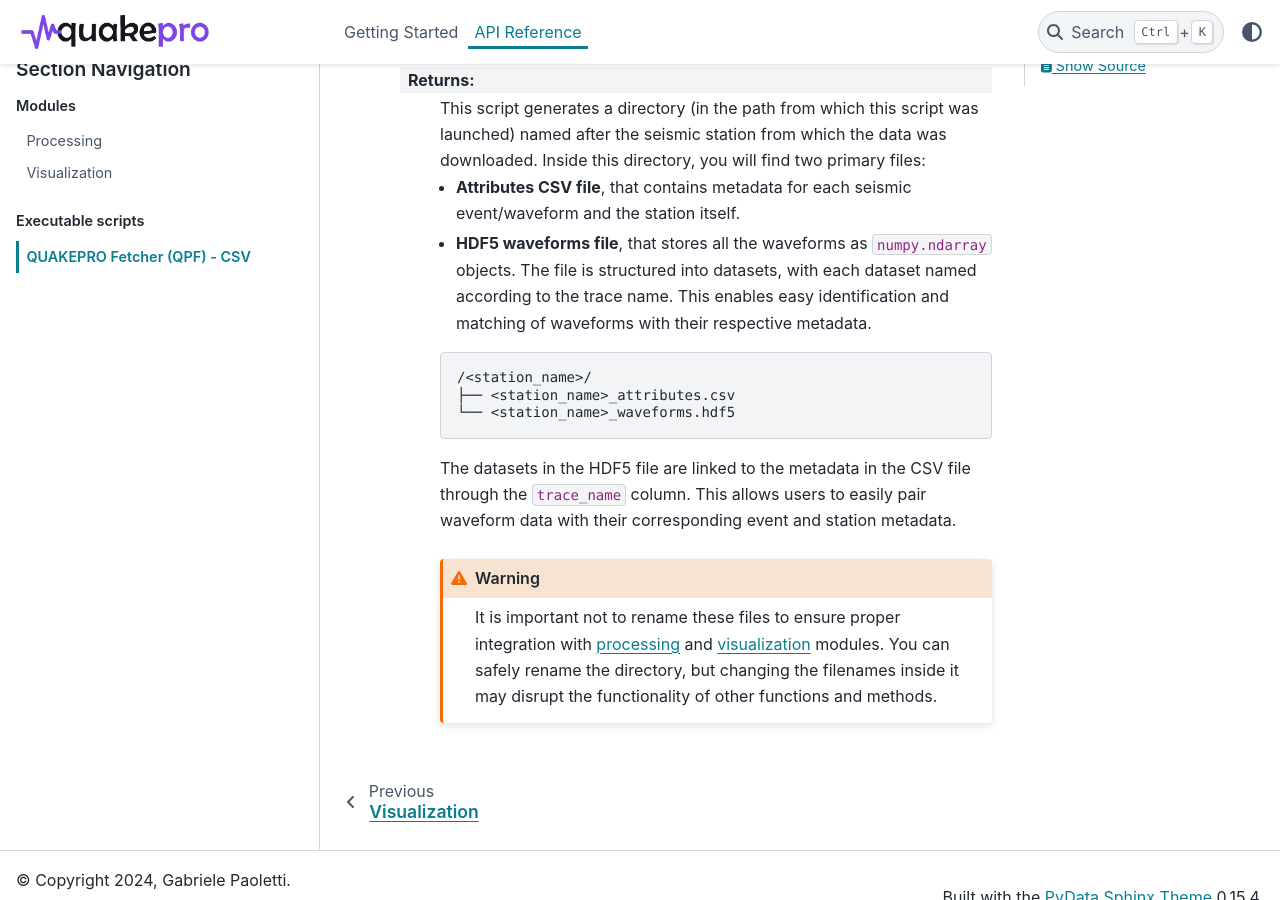
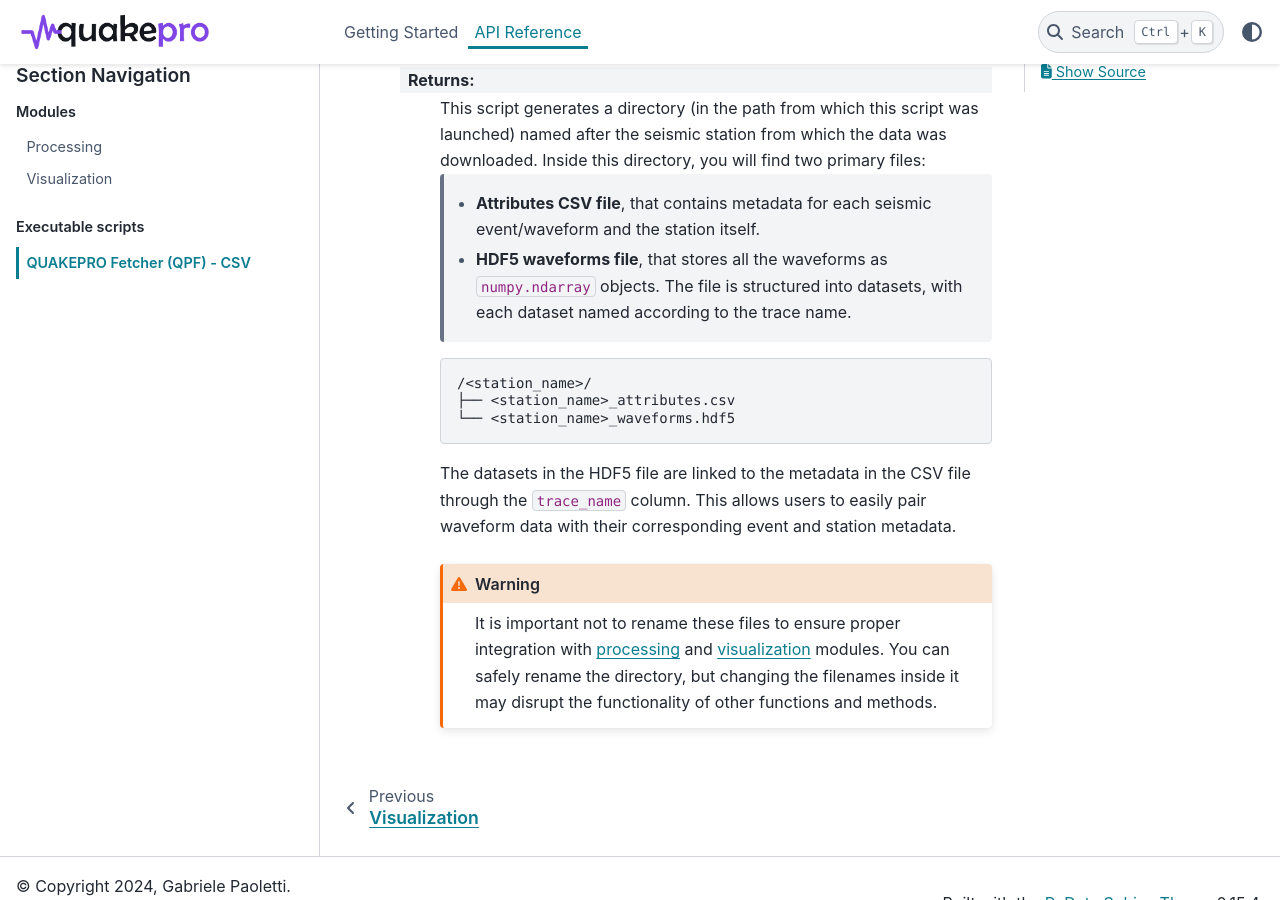
Before and after one commit to gabrielepaoletti/quakepro, a Sphinx documentation site: the page built from docs/source/library/scripts/fetcher_csv.rst, in a window 1280 px wide and 900 px high, scrolled down 1790 px. Built offline with Sphinx 7.4.7 and the PyData theme 0.15.4, drawn with Linux system fonts in a browser that asks for light colours.

Commit message:
Update docs

```diff
--- a/docs/source/library/scripts/fetcher_csv.rst
+++ b/docs/source/library/scripts/fetcher_csv.rst
@@ -54,8 +54,8 @@
     :Returns:
         This script generates a directory (in the path from which this script was launched) named after the seismic station from which the data was downloaded. Inside this directory, you will find two primary files:
 
-        - **Attributes CSV file**, that contains metadata for each seismic event/waveform and the station itself.
-        - **HDF5 waveforms file**, that stores all the waveforms as ``numpy.ndarray`` objects. The file is structured into datasets, with each dataset named according to the trace name. This enables easy identification and matching of waveforms with their respective metadata.
+            - **Attributes CSV file**, that contains metadata for each seismic event/waveform and the station itself.
+            - **HDF5 waveforms file**, that stores all the waveforms as ``numpy.ndarray`` objects. The file is structured into datasets, with each dataset named according to the trace name.
 
         .. code-block:: text
 
--- a/docs/source/user_guide/tutorials/how_to_download_waveforms_from_csv.rst
+++ b/docs/source/user_guide/tutorials/how_to_download_waveforms_from_csv.rst
@@ -44,8 +44,8 @@
 
 When the software is running, progress bars will appear, indicating the remaining time for the operation to complete. Upon completion, a folder will be created in the directory where the script was executed, named after the station, containing two primary files:
 
-        - **Attributes CSV file**, that contains metadata for each seismic event/waveform and the station itself.
-        - **HDF5 waveforms file**, that stores all the waveforms as ``numpy.ndarray`` objects. The file is structured into datasets, with each dataset named according to the trace name. This enables easy identification and matching of waveforms with their respective metadata.
+    - **Attributes CSV file**, that contains metadata for each seismic event/waveform and the station itself.
+    - **HDF5 waveforms file**, that stores all the waveforms as ``numpy.ndarray`` objects. The file is structured into datasets, with each dataset named according to the trace name.
 
 .. code-block:: text
 
```
